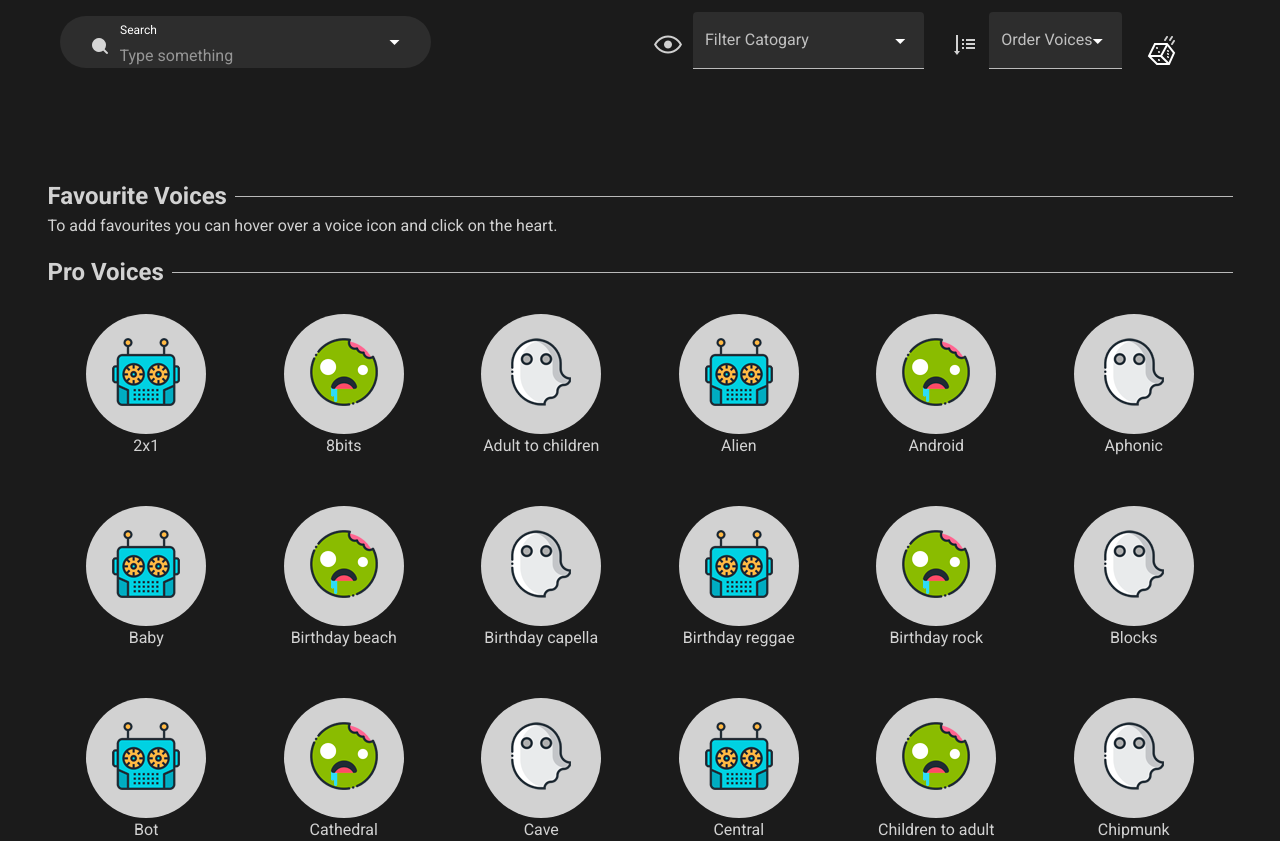
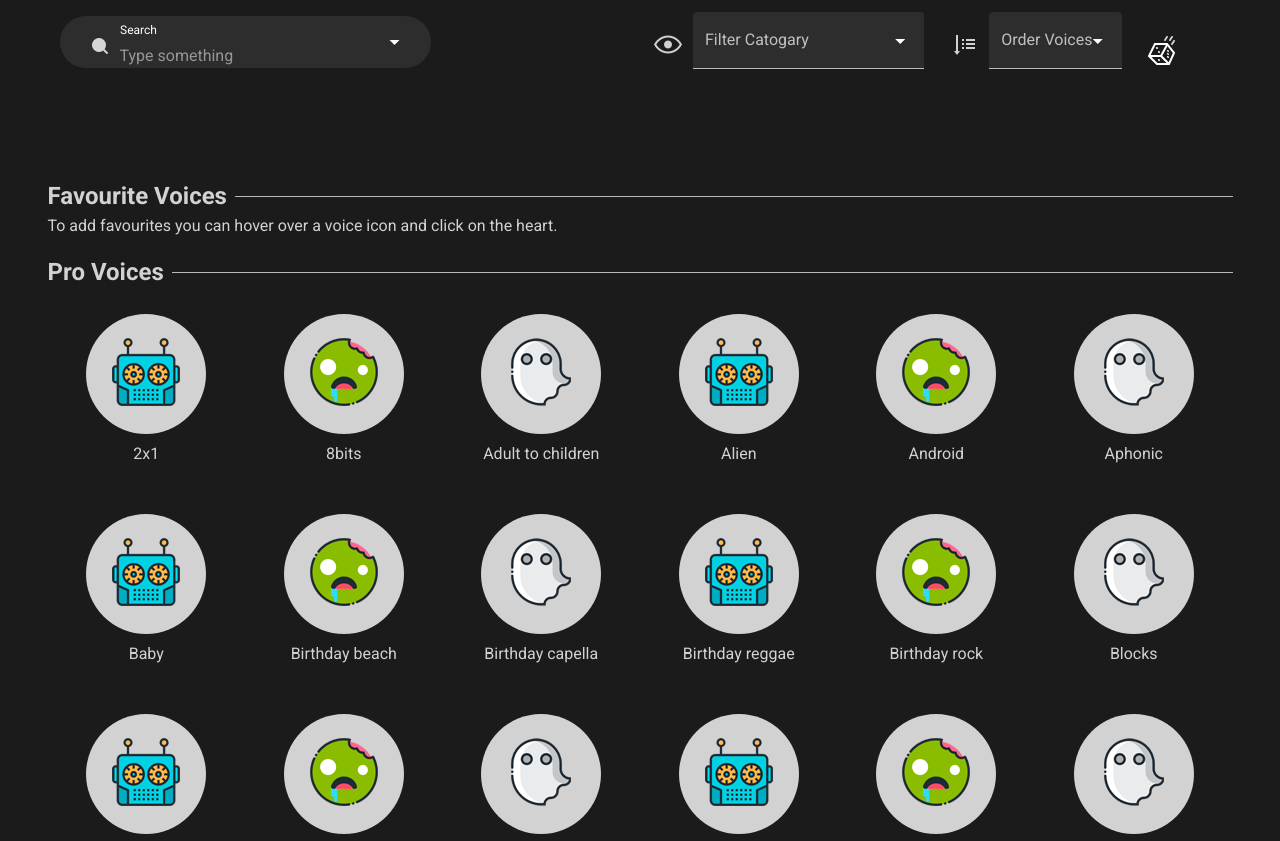
Before and after one commit to ConorC90/VueVoiceSelector, a Vue app: page / in a window 1280 px wide. Shown: the top 841 px of the page. Built offline with nearby package versions, Linux system fonts and the light colour scheme.

Commit message:
small style changes

```diff
--- a/src/components/ItemImage.vue
+++ b/src/components/ItemImage.vue
@@ -1,9 +1,5 @@
 <template>
-  <v-col
-    @mouseover="isHovering = true"
-    @mouseleave="isHovering = false"
-    class="container"
-  >
+  <v-col @mouseover="isHovering = true" @mouseleave="isHovering = false">
     <div
       v-if="isHovering || this.isMobile"
       @click="clickedFavourite"
@@ -31,7 +27,7 @@
           <img :src="require(`../assets/${item.icon}`)" alt="Voice Icon" />
         </div>
       </v-avatar>
-      <div :class="{ 'active-text': isActive }">
+      <div class="mt-2" :class="{ 'active-text': isActive }">
         {{ item.name }}
       </div>
     </div>
--- a/src/components/VoiceContainer.vue
+++ b/src/components/VoiceContainer.vue
@@ -76,7 +76,6 @@ export default {
       selectedVoice: "",
     };
   },
-
   methods: {
     favouriteClick(item) {
       const isAFavourite = this.favourites
```
